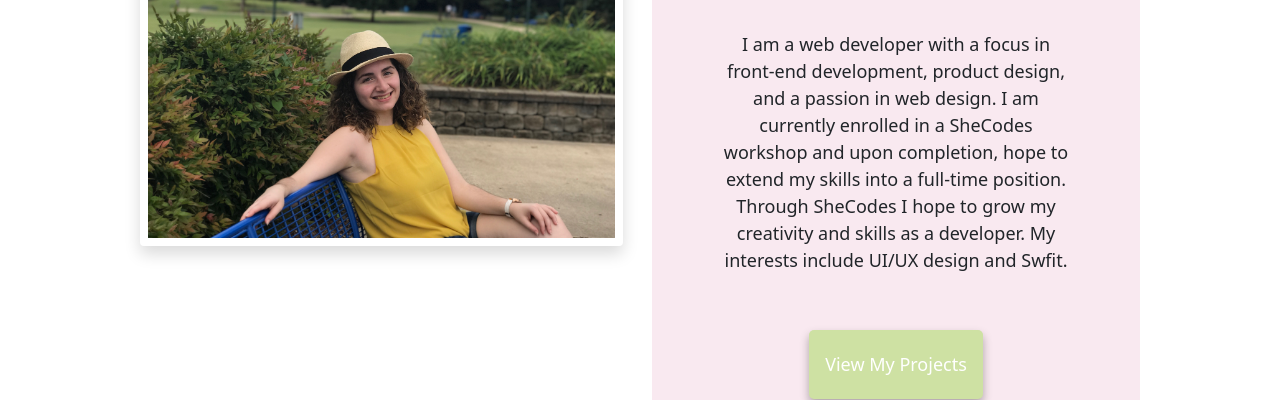
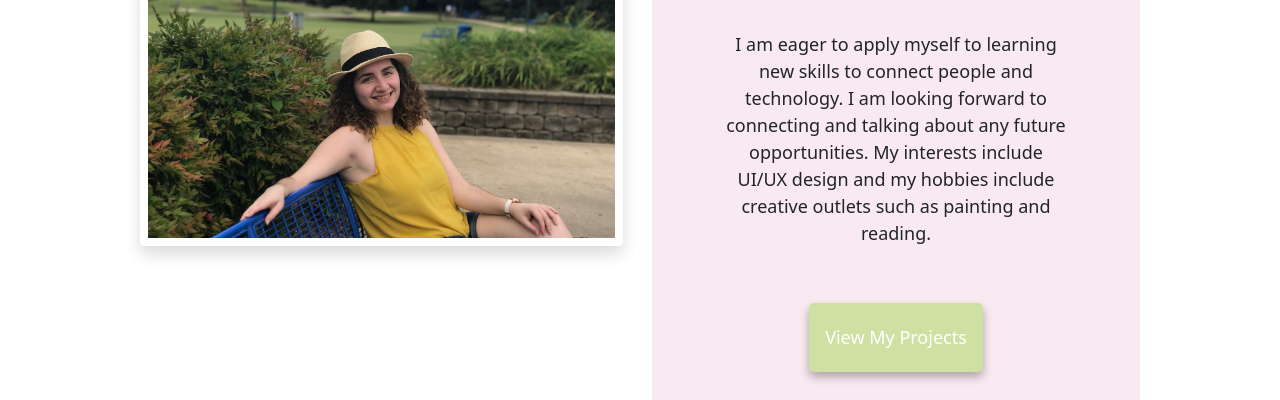
Before and after one commit to borahae13/scarsonportfolio, a website: page about.html in a window 1280 px wide. Shown: the part 429-829 px from the top of the page. Drawn offline with nearby package versions, Linux system fonts and the light colour scheme.

Commit message:
Updated about section

```diff
--- a/about.html
+++ b/about.html
@@ -97,9 +97,7 @@
             <h1 class="About-header mb-4">About Me</h1>
             <h2 class="mb-3">Shaina Carson</h2>
             <p class="mb-3">
-              I am a web developer with a focus in front-end development, product design, and a passion in web design. I am currently enrolled
-              in a SheCodes workshop and upon completion, hope to extend my skills into a full-time position. Through SheCodes I hope to grow
-              my creativity and skills as a developer. My interests include UI/UX design and Swfit.
+              I am eager to apply myself to learning new skills to connect people and technology. I am looking forward to connecting and talking about any future opportunities. My interests include UI/UX design and my hobbies include creative outlets such as painting and reading.
             </p>
             <a href="/projects.html" target="_blank" class="btn btn-branding-outline"
               >View my projects</a
```
